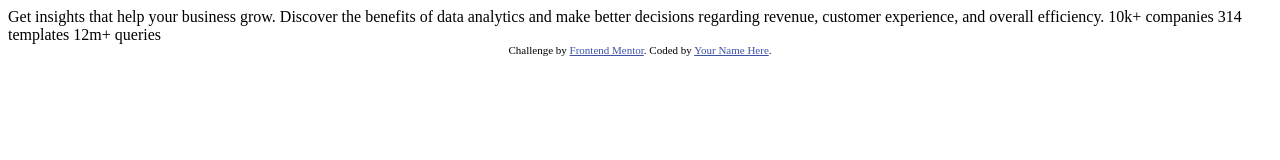
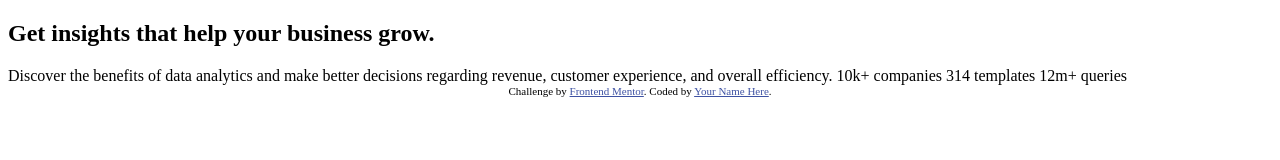
Before and after one commit to georged17/01---Stats-Preview-Card-Challenge, a plain HTML site: page index.html in a window 1280 px wide. Drawn offline with Linux system fonts and the light colour scheme.

Commit message:
Added h2 tag for test

```diff
--- a/index.html
+++ b/index.html
@@ -1,8 +1,10 @@
 <!DOCTYPE html>
 <html lang="en">
+
 <head>
   <meta charset="UTF-8">
-  <meta name="viewport" content="width=device-width, initial-scale=1.0"> <!-- displays site properly based on user's device -->
+  <meta name="viewport" content="width=device-width, initial-scale=1.0">
+  <!-- displays site properly based on user's device -->
 
   <link rel="icon" type="image/png" sizes="32x32" href="./images/favicon-32x32.png">
 
@@ -10,13 +12,20 @@
 
   <!-- Feel free to remove these styles or customise in your own stylesheet 👍 -->
   <style>
-    .attribution { font-size: 11px; text-align: center; }
-    .attribution a { color: hsl(228, 45%, 44%); }
+    .attribution {
+      font-size: 11px;
+      text-align: center;
+    }
+
+    .attribution a {
+      color: hsl(228, 45%, 44%);
+    }
   </style>
 </head>
+
 <body>
 
-  Get insights that help your business grow.
+  <h2>Get insights that help your business grow.</h2>
 
   Discover the benefits of data analytics and make better decisions regarding revenue, customer
   experience, and overall efficiency.
@@ -30,4 +39,5 @@
     Coded by <a href="#">Your Name Here</a>.
   </div>
 </body>
+
 </html>
```
